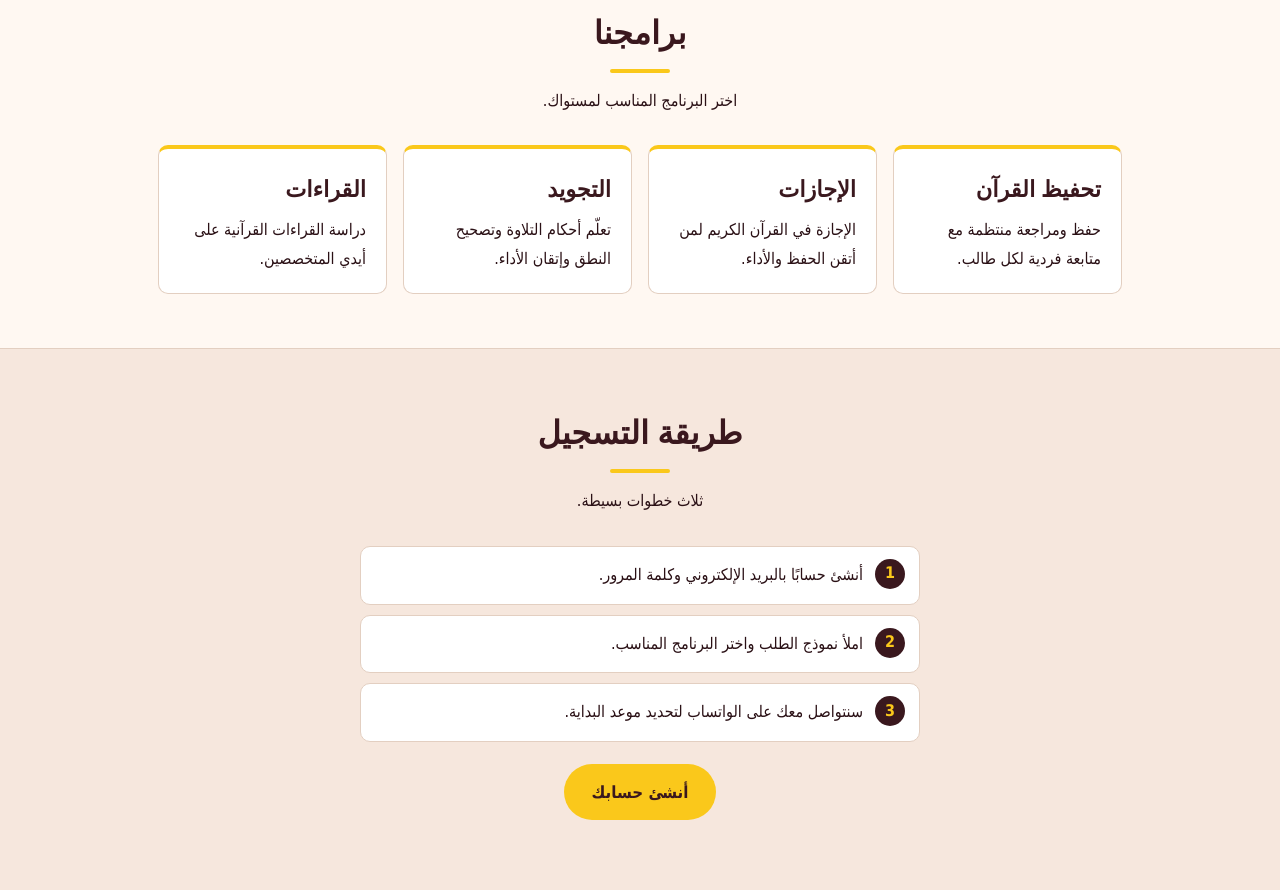
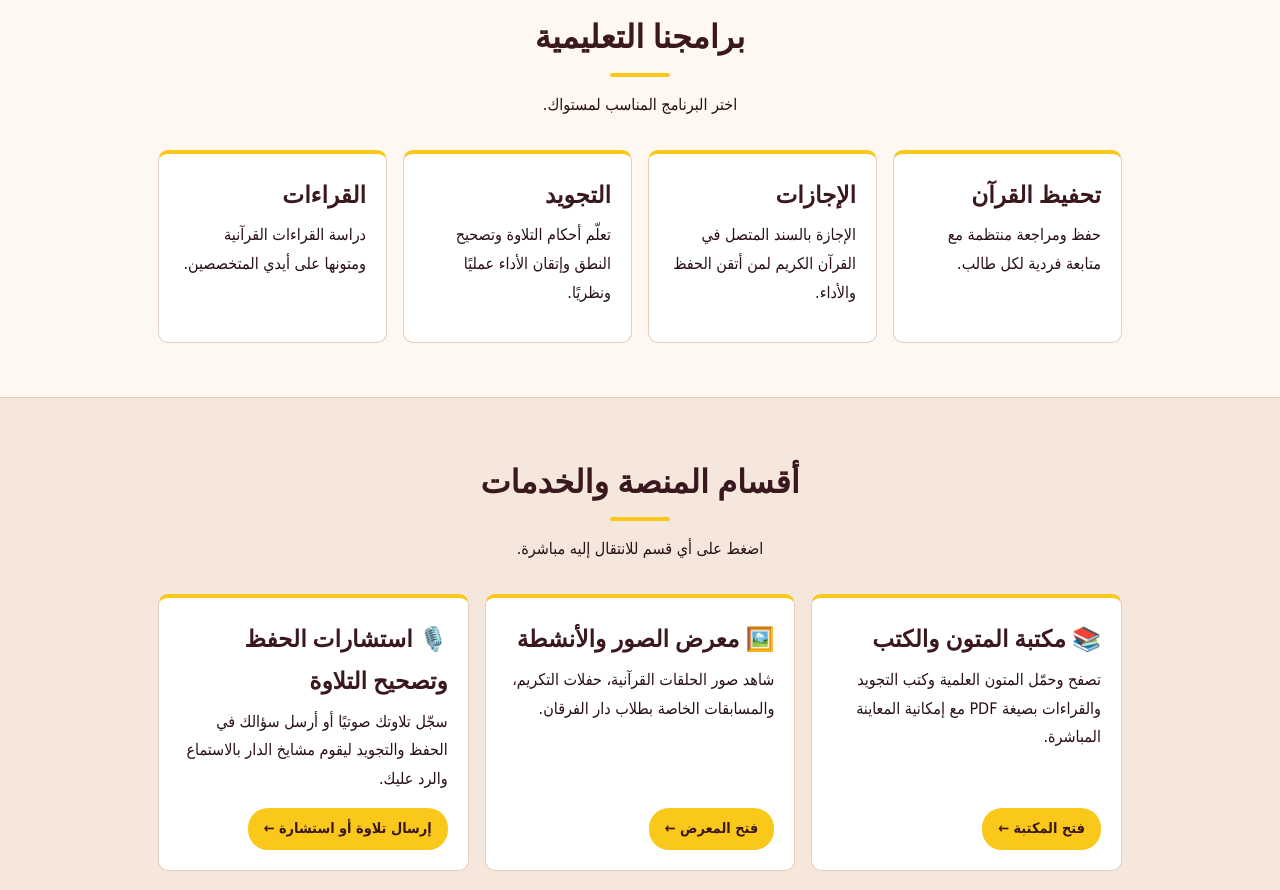
Before and after one commit to dar-alforqan/dar, a plain HTML site: page index.html in a window 1280 px wide. Shown: the part 890-1780 px from the top of the page. Drawn offline with Linux system fonts and the light colour scheme.

Commit message:
Update index.html

```diff
--- a/index.html
+++ b/index.html
@@ -4,9 +4,8 @@
 <meta charset="utf-8">
 <meta name="viewport" content="width=device-width, initial-scale=1">
 <title>دار الفرقان | تحفيظ القرآن الكريم والإجازات والتجويد والقراءات</title>
-<meta name="description" content="دار الفرقان بكفر الشيخ: تحفيظ القرآن الكريم، منح الإجازات، تعليم التجويد والقراءات. سجّل الآن.">
+<meta name="description" content="دار الفرقان بكفر الشيخ: تحفيظ القرآن الكريم، منح الإجازات، تعليم التجويد والقراءات، مكتبة المتون ومعرض الأنشطة.">
 
-<!-- أيقونة الموقع وإعدادات تطبيق الهاتف PWA -->
 <link rel="icon" type="image/png" href="icon.png">
 <link rel="apple-touch-icon" href="icon.png">
 <link rel="manifest" href="manifest.json">
@@ -50,12 +49,13 @@ html{scroll-behavior:smooth}
 body{margin:0;font-family:Tahoma,"Segoe UI",Arial,sans-serif;background:var(--cream);color:var(--ink);line-height:1.8;transition:background .25s ease,color .25s ease}
 a{color:inherit}
 .wrap{max-width:1000px;margin:0 auto;padding:0 18px}
-nav{background:var(--nav-bg);position:sticky;top:0;z-index:5;transition:background .25s ease}
-nav .wrap{display:flex;align-items:center;justify-content:space-between;gap:10px;padding-top:10px;padding-bottom:10px}
-.brand{font-family:"Traditional Arabic","Amiri",Georgia,serif;font-size:1.6rem;font-weight:700;color:var(--gold);text-decoration:none;display:flex;align-items:center;gap:10px}
+nav{background:var(--nav-bg);position:sticky;top:0;z-index:20;transition:background .25s ease;border-bottom:1px solid rgba(250,200,27,.2)}
+nav .wrap{display:flex;align-items:center;justify-content:space-between;gap:10px;padding-top:10px;padding-bottom:10px;flex-wrap:wrap}
+.brand{font-family:"Traditional Arabic","Amiri",Georgia,serif;font-size:1.55rem;font-weight:700;color:var(--gold);text-decoration:none;display:flex;align-items:center;gap:10px}
 .brand img{width:38px;height:38px;border-radius:50%;object-fit:cover;border:1px solid var(--gold)}
-nav .links{display:flex;gap:10px;align-items:center;font-size:.95rem}
-nav .links a{color:var(--cream);text-decoration:none}
+nav .links{display:flex;gap:12px;align-items:center;font-size:.92rem;flex-wrap:wrap}
+nav .links a{color:#F6E7DD;text-decoration:none;font-weight:700;transition:color .2s}
+nav .links a:hover{color:var(--gold)}
 nav .links a.btn{background:var(--gold);color:#3A181E;padding:6px 14px;border-radius:20px;font-weight:700}
 
 .theme-btn,.install-btn{
@@ -78,17 +78,21 @@ nav .links a.btn{background:var(--gold);color:#3A181E;padding:6px 14px;border-ra
 .hero-logo{width:110px;height:110px;border-radius:50%;object-fit:cover;border:3px solid var(--gold);margin-bottom:12px;box-shadow:0 4px 16px rgba(0,0,0,.35)}
 .hero h1{font-family:"Traditional Arabic","Amiri",Georgia,serif;font-size:clamp(2.2rem,7vw,3.6rem);margin:0 0 6px;color:var(--gold)}
 .hero p{font-size:1.15rem;max-width:560px;margin:10px auto 26px;opacity:.92}
-.cta{display:inline-block;padding:13px 28px;border-radius:30px;font-weight:700;text-decoration:none;font-size:1.05rem}
+.cta{display:inline-block;padding:12px 26px;border-radius:30px;font-weight:700;text-decoration:none;font-size:1rem;margin:4px}
 .cta.gold{background:var(--gold);color:#3A181E}
-.cta.line{border:2px solid var(--gold);color:var(--gold);margin-inline-start:10px}
+.cta.line{border:2px solid var(--gold);color:var(--gold)}
 section{padding:54px 0}
 h2{font-family:"Traditional Arabic","Amiri",Georgia,serif;font-size:2rem;color:var(--wine);margin:0 0 8px;text-align:center}
 h2::after{content:"";display:block;width:60px;height:4px;background:var(--gold);margin:8px auto 0;border-radius:2px}
 .lead{text-align:center;max-width:620px;margin:14px auto 30px}
-.grid{display:grid;grid-template-columns:repeat(auto-fit,minmax(210px,1fr));gap:16px}
-.card{background:var(--card-bg);border:1px solid var(--line);border-top:4px solid var(--gold);border-radius:10px;padding:20px;transition:background .25s ease,border-color .25s ease}
-.card h3{font-family:"Traditional Arabic","Amiri",Georgia,serif;margin:0 0 6px;color:var(--wine);font-size:1.4rem}
-.card p{margin:0}
+.grid{display:grid;grid-template-columns:repeat(auto-fit,minmax(220px,1fr));gap:16px}
+.card{background:var(--card-bg);border:1px solid var(--line);border-top:4px solid var(--gold);border-radius:10px;padding:20px;transition:transform .2s ease,background .25s ease,border-color .25s ease;display:flex;flex-direction:column;justify-content:space-between}
+.card.clickable{text-decoration:none;cursor:pointer}
+.card.clickable:hover{transform:translateY(-4px);box-shadow:0 8px 20px rgba(0,0,0,.08)}
+.card h3{font-family:"Traditional Arabic","Amiri",Georgia,serif;margin:0 0 6px;color:var(--wine);font-size:1.45rem}
+.card p{margin:0 0 14px}
+.card-link{display:inline-block;background:var(--gold);color:#3A181E;padding:8px 16px;border-radius:20px;font-weight:700;font-size:.9rem;text-align:center;text-decoration:none;align-self:flex-start}
+
 .steps{counter-reset:s;list-style:none;padding:0;max-width:560px;margin:0 auto}
 .steps li{counter-increment:s;background:var(--card-bg);border:1px solid var(--line);border-radius:10px;padding:14px 56px 14px 16px;margin-bottom:10px;position:relative;transition:background .25s ease,border-color .25s ease}
 .steps li::before{content:counter(s);position:absolute;right:14px;top:12px;width:30px;height:30px;border-radius:50%;background:var(--step-num-bg);color:var(--step-num-color);display:grid;place-items:center;font-weight:700}
@@ -119,7 +123,6 @@ footer{
   text-decoration:underline;
 }
 
-/* زر الواتساب العائم */
 .wa-float{
   position:fixed;
   bottom:20px;
@@ -142,16 +145,11 @@ footer{
   box-shadow:0 6px 18px rgba(37,211,102,.45);
   background:#20b858;
 }
-.wa-float svg{
-  width:30px;
-  height:30px;
-  fill:currentColor;
-}
+.wa-float svg{width:30px;height:30px;fill:currentColor}
 
 a:focus-visible,.cta:focus-visible,.theme-btn:focus-visible,.install-btn:focus-visible,.wa-float:focus-visible{outline:3px solid var(--gold);outline-offset:3px}
-@media(max-width:520px){
+@media(max-width:600px){
   nav .links a.hide{display:none}
-  .cta.line{margin:10px 0 0}
   .wa-float{width:50px;height:50px;bottom:16px;left:16px}
   .wa-float svg{width:26px;height:26px}
 }
@@ -159,13 +157,14 @@ a:focus-visible,.cta:focus-visible,.theme-btn:focus-visible,.install-btn:focus-v
 </head>
 <body>
 <nav><div class="wrap">
-  <a class="brand" href="#">
+  <a class="brand" href="index.html">
     <img src="icon.png" alt="شعار دار الفرقان">
     <span>دار الفرقان</span>
   </a>
   <div class="links">
     <a class="hide" href="#programs">البرامج</a>
-    <a class="hide" href="#contact">تواصل معنا</a>
+    <a href="library.html">📚 المكتبة</a>
+    <a href="gallery.html">🖼️ المعرض</a>
     <button id="installBtn" class="install-btn" type="button">📲 تثبيت</button>
     <a class="btn" href="account.html">حسابي</a>
     <button id="themeToggle" class="theme-btn" type="button" aria-label="تبديل الوضع">🌙 ليلي</button>
@@ -177,7 +176,8 @@ a:focus-visible,.cta:focus-visible,.theme-btn:focus-visible,.install-btn:focus-v
   <h1>دار الفرقان</h1>
   <p>لتحفيظ القرآن الكريم ومنح الإجازات وتعليم التجويد والقراءات</p>
   <a class="cta gold" href="account.html">سجّل الآن</a>
-  <a class="cta line" href="#programs">تعرّف على البرامج</a>
+  <a class="cta line" href="library.html">📚 مكتبة المتون</a>
+  <a class="cta line" href="gallery.html">🖼️ معرض الصور</a>
 </div></header>
 
 <section id="about"><div class="wrap">
@@ -186,28 +186,58 @@ a:focus-visible,.cta:focus-visible,.theme-btn:focus-visible,.install-btn:focus-v
 </div></section>
 
 <section id="programs" class="alt"><div class="wrap">
-  <h2>برامجنا</h2>
+  <h2>برامجنا التعليمية</h2>
   <p class="lead">اختر البرنامج المناسب لمستواك.</p>
   <div class="grid">
-    <div class="card"><h3>تحفيظ القرآن</h3><p>حفظ ومراجعة منتظمة مع متابعة فردية لكل طالب.</p></div>
-    <div class="card"><h3>الإجازات</h3><p>الإجازة في القرآن الكريم لمن أتقن الحفظ والأداء.</p></div>
-    <div class="card"><h3>التجويد</h3><p>تعلّم أحكام التلاوة وتصحيح النطق وإتقان الأداء.</p></div>
-    <div class="card"><h3>القراءات</h3><p>دراسة القراءات القرآنية على أيدي المتخصصين.</p></div>
+    <div class="card"><div><h3>تحفيظ القرآن</h3><p>حفظ ومراجعة منتظمة مع متابعة فردية لكل طالب.</p></div></div>
+    <div class="card"><div><h3>الإجازات</h3><p>الإجازة بالسند المتصل في القرآن الكريم لمن أتقن الحفظ والأداء.</p></div></div>
+    <div class="card"><div><h3>التجويد</h3><p>تعلّم أحكام التلاوة وتصحيح النطق وإتقان الأداء عمليًا ونظريًا.</p></div></div>
+    <div class="card"><div><h3>القراءات</h3><p>دراسة القراءات القرآنية ومتونها على أيدي المتخصصين.</p></div></div>
   </div>
 </div></section>
 
-<section id="join"><div class="wrap">
+<section id="sections"><div class="wrap">
+  <h2>أقسام المنصة والخدمات</h2>
+  <p class="lead">اضغط على أي قسم للانتقال إليه مباشرة.</p>
+  <div class="grid">
+    <a class="card clickable" href="library.html">
+      <div>
+        <h3>📚 مكتبة المتون والكتب</h3>
+        <p>تصفح وحمّل المتون العلمية وكتب التجويد والقراءات بصيغة PDF مع إمكانية المعاينة المباشرة.</p>
+      </div>
+      <span class="card-link">فتح المكتبة ←</span>
+    </a>
+
+    <a class="card clickable" href="gallery.html">
+      <div>
+        <h3>🖼️ معرض الصور والأنشطة</h3>
+        <p>شاهد صور الحلقات القرآنية، حفلات التكريم، والمسابقات الخاصة بطلاب دار الفرقان.</p>
+      </div>
+      <span class="card-link">فتح المعرض ←</span>
+    </a>
+
+    <a class="card clickable" href="account.html#consultSection">
+      <div>
+        <h3>🎙️ استشارات الحفظ وتصحيح التلاوة</h3>
+        <p>سجّل تلاوتك صوتيًا أو أرسل سؤالك في الحفظ والتجويد ليقوم مشايخ الدار بالاستماع والرد عليك.</p>
+      </div>
+      <span class="card-link">إرسال تلاوة أو استشارة ←</span>
+    </a>
+  </div>
+</div></section>
+
+<section id="join" class="alt"><div class="wrap">
   <h2>طريقة التسجيل</h2>
   <p class="lead">ثلاث خطوات بسيطة.</p>
   <ol class="steps">
-    <li>أنشئ حسابًا بالبريد الإلكتروني وكلمة المرور.</li>
-    <li>املأ نموذج الطلب واختر البرنامج المناسب.</li>
-    <li>سنتواصل معك على الواتساب لتحديد موعد البداية.</li>
+    <li>أنشئ حسابًا بالبريد الإلكتروني ورقم الواتساب وكلمة المرور.</li>
+    <li>املأ نموذج الطلب واختر البرنامج المناسب أو أرسل تلاوتك للتقييم.</li>
+    <li>سنتواصل معك على الواتساب أو داخل حسابك لتحديد موعد البداية.</li>
   </ol>
-  <p style="text-align:center;margin-top:22px"><a class="cta gold" href="account.html">أنشئ حسابك</a></p>
+  <p style="text-align:center;margin-top:22px"><a class="cta gold" href="account.html">أنشئ حسابك الآن</a></p>
 </div></section>
 
-<section id="contact" class="alt"><div class="wrap">
+<section id="contact"><div class="wrap">
   <h2>تواصل معنا</h2>
   <p class="lead">يسعدنا تواصلك في أي وقت.</p>
   <div class="contact">
@@ -227,13 +257,11 @@ a:focus-visible,.cta:focus-visible,.theme-btn:focus-visible,.install-btn:focus-v
   </div>
 </footer>
 
-<!-- زر الواتساب العائم -->
 <a href="https://wa.me/201099262489?text=%D8%A7%D9%84%D8%B3%D9%84%D8%A7%D9%85%20%D8%B9%D9%84%D9%8A%D9%83%D9%85%D8%8C%20%D8%B9%D9%86%D8%AF%D9%8A%20%D8%A7%D8%B3%D8%AA%D9%81%D8%B3%D8%A7%D8%B1%20%D8%A8%D8%AE%D8%B5%D9%88%D8%B5%20%D8%AF%D8%A7%D8%B1%20%D8%A7%D9%84%D9%81%D8%B1%D9%82%D8%A7%D9%86" class="wa-float" target="_blank" rel="noopener" aria-label="تواصل معنا عبر واتساب" title="تواصل معنا عبر واتساب">
   <svg viewBox="0 0 32 32" aria-hidden="true"><path d="M16.004 3.2c-7.068 0-12.8 5.732-12.8 12.8 0 2.256.588 4.46 1.706 6.404L3.2 28.8l6.564-1.682a12.74 12.74 0 0 0 6.24 1.626h.006c7.066 0 12.79-5.732 12.79-12.8 0-3.42-1.332-6.636-3.75-9.054A12.716 12.716 0 0 0 16.004 3.2zm0 23.386h-.004a10.61 10.61 0 0 1-5.408-1.48l-.388-.23-4.028 1.032 1.074-3.926-.252-.402a10.584 10.584 0 0 1-1.638-5.66c0-5.862 4.77-10.632 10.638-10.632 2.84 0 5.51 1.108 7.518 3.118a10.566 10.566 0 0 1 3.114 7.52c0 5.864-4.768 10.66-10.626 10.66zm5.834-7.972c-.32-.16-1.892-.934-2.186-1.04-.292-.108-.506-.16-.72.16-.212.32-.826 1.04-1.012 1.254-.186.212-.374.24-.694.08-.32-.16-1.35-.498-2.572-1.586-.95-.848-1.592-1.896-1.778-2.216-.186-.32-.02-.492.14-.652.144-.144.32-.374.48-.56.16-.186.212-.32.32-.534.106-.212.054-.4-.026-.56-.08-.16-.72-1.734-.986-2.374-.26-.624-.526-.538-.72-.548l-.614-.01c-.212 0-.56.08-.852.4-.294.32-1.12 1.094-1.12 2.668s1.146 3.094 1.306 3.308c.16.212 2.256 3.444 5.466 4.83.764.33 1.36.526 1.824.674.766.244 1.464.21 2.016.128.614-.092 1.892-.774 2.16-1.52.266-.746.266-1.386.186-1.52-.08-.134-.292-.214-.612-.374z"/></svg>
 </a>
 
 <script>
-  // إدارة الوضع الليلي
   const themeToggle = document.getElementById("themeToggle");
   const savedTheme = localStorage.getItem("theme") || (window.matchMedia("(prefers-color-scheme: dark)").matches ? "dark" : "light");
 
@@ -246,19 +274,16 @@ a:focus-visible,.cta:focus-visible,.theme-btn:focus-visible,.install-btn:focus-v
       if (themeToggle) themeToggle.textContent = "🌙 ليلي";
     }
   }
-
   applyTheme(savedTheme);
 
   if (themeToggle) {
     themeToggle.onclick = () => {
-      const isDark = document.body.classList.contains("dark-mode");
-      const nextTheme = isDark ? "light" : "dark";
+      const nextTheme = document.body.classList.contains("dark-mode") ? "light" : "dark";
       localStorage.setItem("theme", nextTheme);
       applyTheme(nextTheme);
     };
   }
 
-  // تسجيل Service Worker وتفعيل زر تثبيت التطبيق
   if ("serviceWorker" in navigator) {
     window.addEventListener("load", () => {
       navigator.serviceWorker.register("./sw.js").catch(() => {});
@@ -279,9 +304,7 @@ a:focus-visible,.cta:focus-visible,.theme-btn:focus-visible,.install-btn:focus-v
       if (!deferredPrompt) return;
       deferredPrompt.prompt();
       const { outcome } = await deferredPrompt.userChoice;
-      if (outcome === "accepted") {
-        installBtn.style.display = "none";
-      }
+      if (outcome === "accepted") installBtn.style.display = "none";
       deferredPrompt = null;
     });
   }
```
